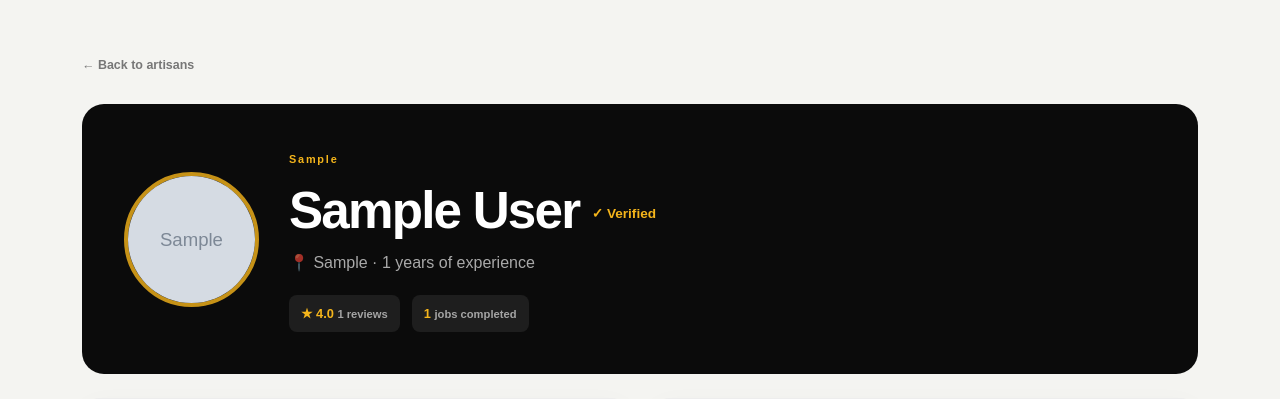
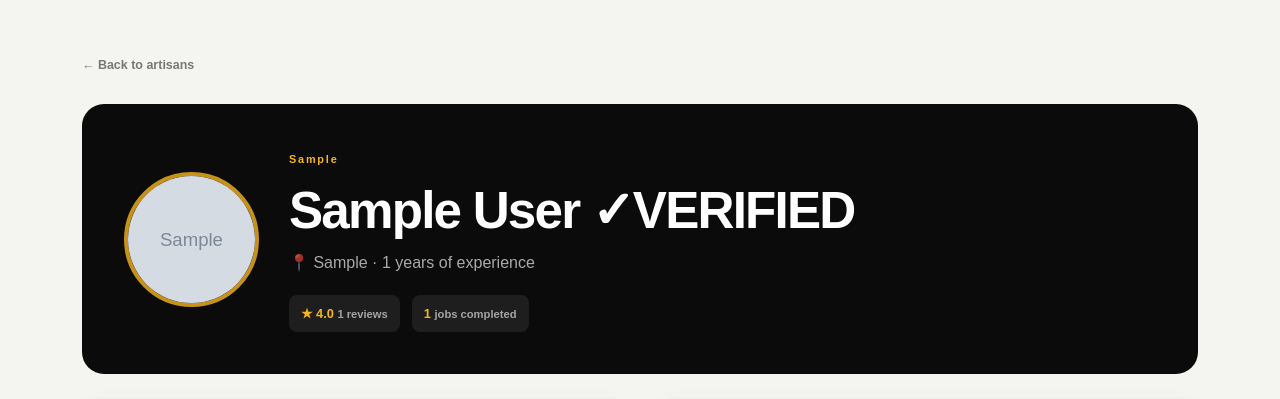
Before and after one commit to Vichi-King/ArtisanLink, a Flask app: page /artisans/1 in a window 1280 px wide. Shown: the part 76-475 px from the top of the page. Run offline with Flask 3, Linux system fonts and the light colour scheme; tables that the repository leaves empty hold one stand-in row (values such as "Sample post"); grey boxes marked "Sample" are stand-in pictures.

Commit message:
Upgrade artisan verification badge

```diff
--- a/app/templates/artisan_public_profile.html
+++ b/app/templates/artisan_public_profile.html
@@ -3,7 +3,7 @@
 {% block content %}
 <section class="public-artisan-profile"><div class="container">
 <a href="{{ url_for('artisans') }}" class="artisan-back-link">← Back to artisans</a>
-<div class="public-artisan-hero"><div class="public-artisan-photo">{% if artisan.user.profile_picture %}<img src="{{ url_for('static', filename='uploads/artisans/' ~ artisan.user.profile_picture) }}" alt="{{ artisan.user.full_name }}">{% else %}<span>{{ artisan.user.full_name[:1]|upper }}</span>{% endif %}</div><div><span class="artisan-dashboard-eyebrow">{{ artisan.category or 'LOCAL SERVICE PROFESSIONAL' }}</span><h1>{{ artisan.user.full_name }} {% if artisan.is_verified %}<small>✓ Verified</small>{% endif %}</h1><p>📍 {{ artisan.location or 'Location not set' }} · {{ artisan.experience or 0 }} years of experience</p><div class="public-artisan-metrics"><strong>★ {{ '%.1f'|format(rating) }} <small>{{ review_count }} reviews</small></strong><strong>{{ completed_jobs }} <small>jobs completed</small></strong></div></div></div>
+<div class="public-artisan-hero"><div class="public-artisan-photo">{% if artisan.user.profile_picture %}<img src="{{ url_for('static', filename='uploads/artisans/' ~ artisan.user.profile_picture) }}" alt="{{ artisan.user.full_name }}">{% else %}<span>{{ artisan.user.full_name[:1]|upper }}</span>{% endif %}</div><div><span class="artisan-dashboard-eyebrow">{{ artisan.category or 'LOCAL SERVICE PROFESSIONAL' }}</span><h1>{{ artisan.user.full_name }} {% if artisan.is_verified %}<span class="al-verified-badge" title="Verified Artisan" aria-label="Verified Artisan"><span class="al-verified-icon">✓</span><span>VERIFIED</span></span>{% endif %}</h1><p>📍 {{ artisan.location or 'Location not set' }} · {{ artisan.experience or 0 }} years of experience</p><div class="public-artisan-metrics"><strong>★ {{ '%.1f'|format(rating) }} <small>{{ review_count }} reviews</small></strong><strong>{{ completed_jobs }} <small>jobs completed</small></strong></div></div></div>
 
 <div class="public-artisan-grid"><article><span class="artisan-dashboard-eyebrow">ABOUT</span><h2>Professional overview</h2><p>{{ artisan.bio or 'This artisan has not added a biography yet.' }}</p></article><article><span class="artisan-dashboard-eyebrow">SERVICES</span><h2>Services offered</h2>{% if artisan.services %}<ul class="public-artisan-service-list">{% for service in artisan.services %}<li><div><strong>{{ service.name }}</strong><span>{{ service.category }} · ₦{{ '{:,.0f}'.format(service.price) }}</span></div>{% if session.get("user_role") != "artisan" %}<a href="{{ url_for('book_service', artisan_id=artisan.id, service_id=service.id) }}" class="public-artisan-book-btn">Book <span>→</span></a>{% endif %}</li>{% endfor %}</ul>{% else %}<p>Services will be listed here soon.</p>{% endif %}</article></div>
 
```
